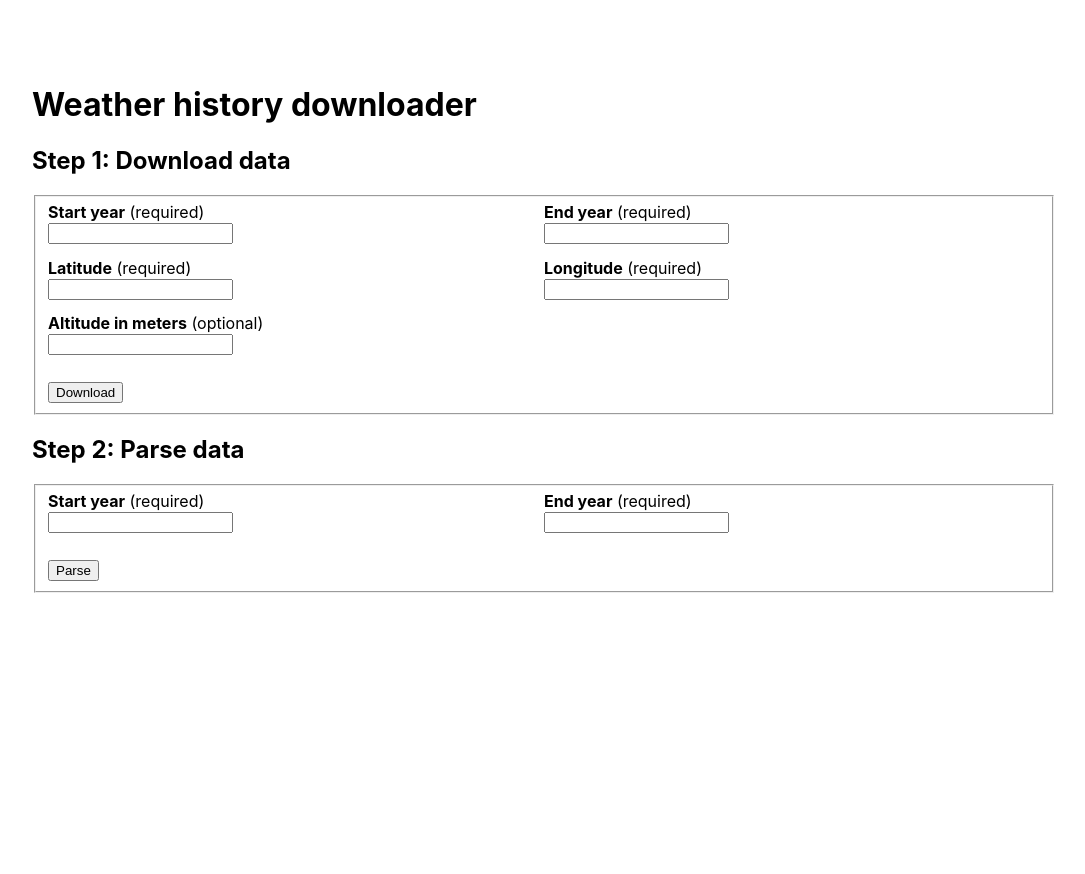
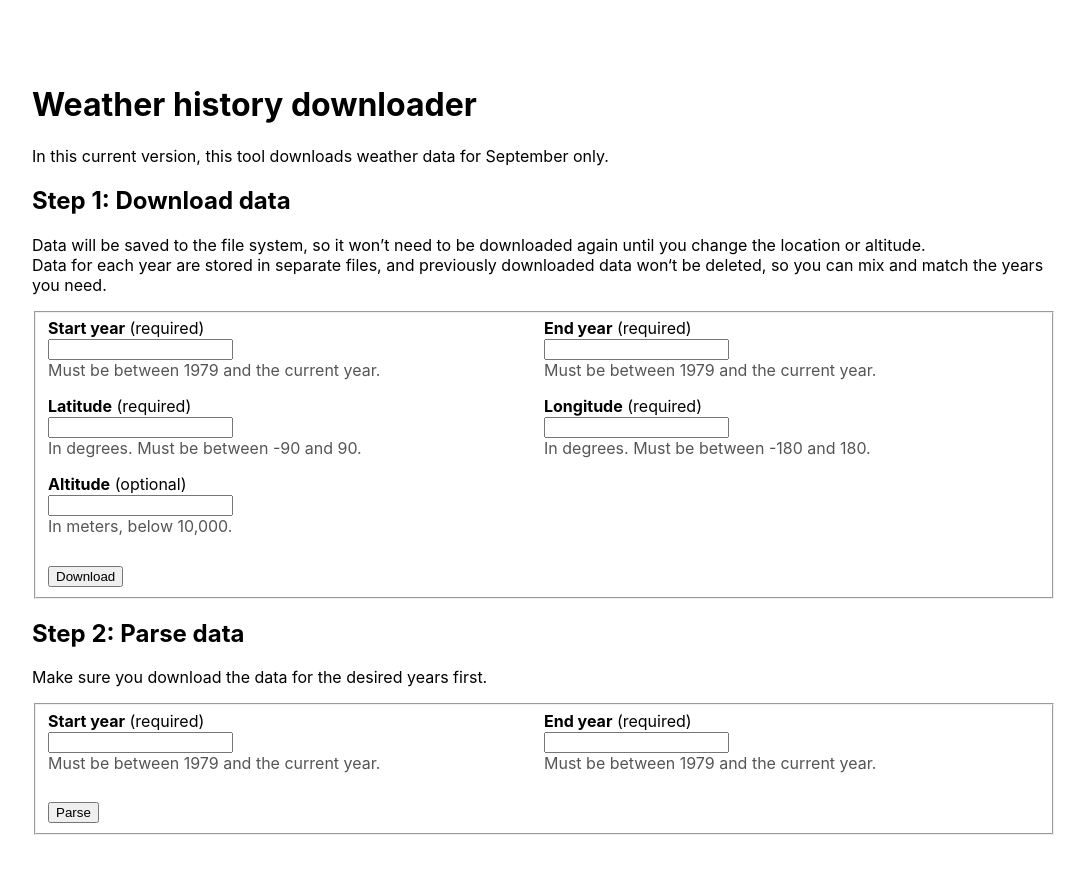
Before and after one commit to vdavid/wedding-weather-history-downloader, a Next.js app: page / in a window 1280 px wide. Shown: the top 874 px of the page, without its empty margins (96-1181 px from the left). Before the commit the page ends 800 px from the top, so only its background shows below. Built offline with nearby package versions, Linux system fonts and the light colour scheme.

Commit message:
Added instructions for the tool.

```diff
--- a/src/components/SavedInputWithLabel.tsx
+++ b/src/components/SavedInputWithLabel.tsx
@@ -1,4 +1,5 @@
 import React, {useEffect} from 'react';
+import styles from '../../styles/Home.module.css';
 
 interface PropsType {
     id: string,
@@ -6,6 +7,7 @@ interface PropsType {
     isRequired: boolean,
     maxLength?: number;
     value?: string;
+    description?: string;
     onChange: (event: React.ChangeEvent<HTMLInputElement>) => void;
 }
 
@@ -19,9 +21,10 @@ export default function SavedInputWithLabel(props: PropsType) {
         handleOnChange({target: {value: newValue}});
     }, []);
 
-    return <div>
+    return <div className={styles.inputWithLabel}>
         <label htmlFor={props.id}><strong>{props.label}</strong> ({props.isRequired ? 'required': 'optional'})</label>
         <input type="text" id={props.id} maxLength={props.maxLength} value={value} onChange={handleOnChange}/>
+        <p>{props.description}</p>
     </div>;
 
     function handleOnChange(event: React.ChangeEvent<HTMLInputElement>) {
--- a/src/pages/index.tsx
+++ b/src/pages/index.tsx
@@ -13,6 +13,7 @@ const Home: NextPage = () => {
     const [step2StartYear, setStep2StartYear] = useState<string>();
     const [step2EndYear, setStep2EndYear] = useState<string>();
 
+    // noinspection HtmlUnknownTarget
     return (
         <div className={styles.container}>
             <Head>
@@ -23,15 +24,18 @@ const Home: NextPage = () => {
 
             <main className={styles.main}>
                 <h1 className={styles.title}>Weather history downloader</h1>
+                <p>In this current version, this tool downloads weather data for September only.</p>
                 <section>
                     <h2>Step 1: Download data</h2>
+                    <p>Data will be saved to the file system, so it won’t need to be downloaded again until you change the location or altitude.<br />
+                        Data for each year are stored in separate files, and previously downloaded data won‘t be deleted, so you can mix and match the years you need.</p>
                     <fieldset>
                         <div className={styles.grid}>
-                            <SavedInputWithLabel id='step1StartYear' label='Start year' isRequired={true} maxLength={4} onChange={(event) => setStep1StartYear(event.target.value)} />
-                            <SavedInputWithLabel id='step1EndYear' label='End year' isRequired={true} maxLength={4} onChange={(event) => setStep1EndYear(event.target.value)} />
-                            <SavedInputWithLabel id='step1Latitude' label='Latitude' isRequired={true} onChange={(event) => setStep1Latitude(event.target.value)} />
-                            <SavedInputWithLabel id='step1Longitude' label='Longitude' isRequired={true} onChange={(event) => setStep1Longitude(event.target.value)} />
-                            <SavedInputWithLabel id='step1AltitudeInMeters' label='Altitude in meters' isRequired={false} maxLength={4} onChange={(event) => setStep1AltitudeInMeters(event.target.value)} />
+                            <SavedInputWithLabel id="step1StartYear" label="Start year" description="Must be between 1979 and the current year." isRequired={true} maxLength={4} onChange={(event) => setStep1StartYear(event.target.value)}/>
+                            <SavedInputWithLabel id="step1EndYear" label="End year" description="Must be between 1979 and the current year." isRequired={true} maxLength={4} onChange={(event) => setStep1EndYear(event.target.value)}/>
+                            <SavedInputWithLabel id="step1Latitude" label="Latitude" description="In degrees. Must be between -90 and 90." isRequired={true} onChange={(event) => setStep1Latitude(event.target.value)}/>
+                            <SavedInputWithLabel id="step1Longitude" label="Longitude" description="In degrees. Must be between -180 and 180." isRequired={true} onChange={(event) => setStep1Longitude(event.target.value)}/>
+                            <SavedInputWithLabel id="step1AltitudeInMeters" label="Altitude" description="In meters, below 10,000." isRequired={false} maxLength={4} onChange={(event) => setStep1AltitudeInMeters(event.target.value)}/>
                         </div>
                         <button onClick={startDownload}>Download</button>
                     </fieldset>
@@ -39,10 +43,11 @@ const Home: NextPage = () => {
                 </section>
                 <section>
                     <h2>Step 2: Parse data</h2>
+                    <p>Make sure you download the data for the desired years first.</p>
                     <fieldset>
                         <div className={styles.grid}>
-                            <SavedInputWithLabel id='step2StartYear' label='Start year' isRequired={true} maxLength={4} onChange={(event) => setStep2StartYear(event.target.value)} />
-                            <SavedInputWithLabel id='step2EndYear' label='End year' isRequired={true} maxLength={4} onChange={(event) => setStep2EndYear(event.target.value)} />
+                            <SavedInputWithLabel id="step2StartYear" label="Start year" description="Must be between 1979 and the current year." isRequired={true} maxLength={4} onChange={(event) => setStep2StartYear(event.target.value)}/>
+                            <SavedInputWithLabel id="step2EndYear" label="End year" description="Must be between 1979 and the current year." isRequired={true} maxLength={4} onChange={(event) => setStep2EndYear(event.target.value)}/>
                         </div>
                         <button onClick={startParsing}>Parse</button>
                     </fieldset>
@@ -59,7 +64,7 @@ const Home: NextPage = () => {
         const response = await fetch('/api/download-point-hourly-data', {
             method: 'POST',
             headers: {
-                'Content-Type': 'application/json'
+                'Content-Type': 'application/json',
             },
             body: JSON.stringify({
                 startYear: step1StartYear ? parseInt(step1StartYear) : undefined,
@@ -67,7 +72,7 @@ const Home: NextPage = () => {
                 latitude: step1Latitude ? parseInt(step1Latitude) : undefined,
                 longitude: step1Longitude ? parseInt(step1Longitude) : undefined,
                 altitudeInMeters: step1AltitudeInMeters ? parseInt(step1AltitudeInMeters) : undefined,
-            })
+            }),
         });
         if (response.ok) {
             const responseObject = await response.json();
@@ -90,12 +95,12 @@ const Home: NextPage = () => {
         const response = await fetch('/api/parse-point-hourly-data', {
             method: 'POST',
             headers: {
-                'Content-Type': 'application/json'
+                'Content-Type': 'application/json',
             },
             body: JSON.stringify({
                 startYear: step2StartYear ? parseInt(step2StartYear) : undefined,
                 endYear: step2EndYear ? parseInt(step2EndYear) : undefined,
-            })
+            }),
         });
         if (response.ok) {
             const responseObject = await response.json();
--- a/styles/Home.module.css
+++ b/styles/Home.module.css
@@ -1,5 +1,7 @@
 .main { max-width:1024px; padding: 4rem 0; margin:0 auto; }
 .main fieldset .grid { display: grid; grid-template-columns:50% 50%; }
 .main fieldset label { display:block; }
-.main fieldset input { margin-bottom: 1em; }
+.main fieldset input { }
 .main fieldset button {margin-top: 1em; }
+.inputWithLabel > p { margin: 0; color: #000a; }
+.inputWithLabel > :last-child { margin-bottom: 1em; }
```
